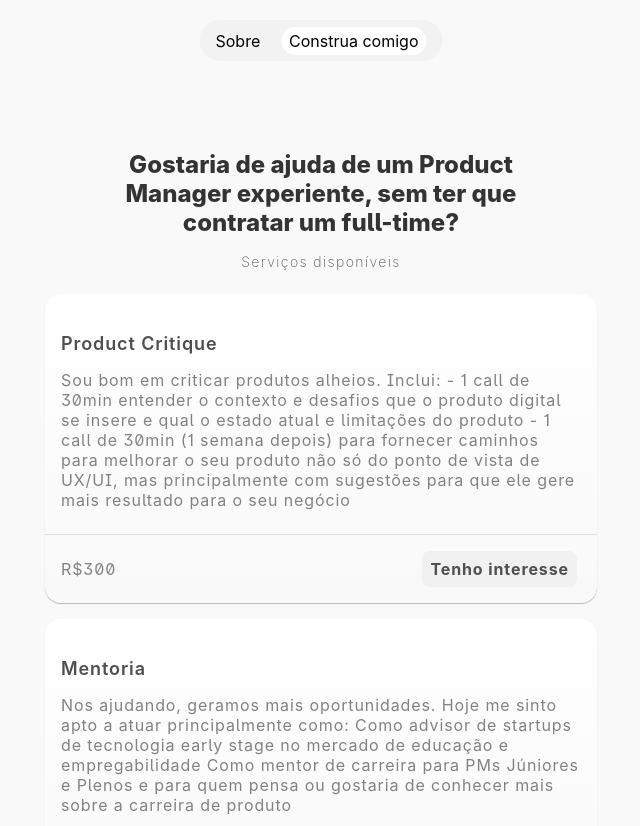
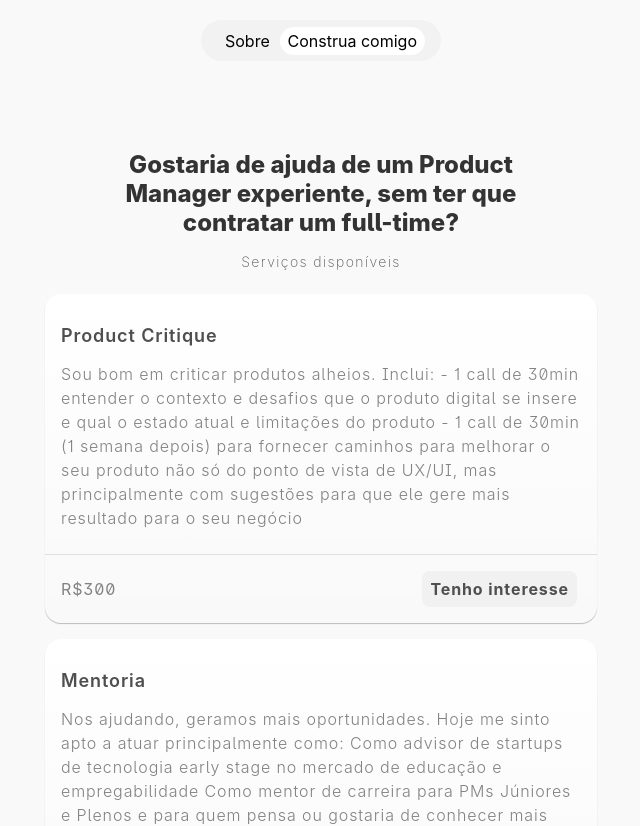
Before and after one commit to aamdias/portfolio, a React (Vite) app: page /construacomigo in a window 1280 px wide. Shown: the top 826 px of the page, without its empty margins (319-959 px from the left). Built offline with nearby package versions, Linux system fonts and the light colour scheme; a web font is replaced by a local one.

Commit message:
Adiciona Framer Motion na navbar e corrige espaçamentos na rota Construa Comigo

```diff
--- a/package.json
+++ b/package.json
@@ -11,6 +11,7 @@
   },
   "dependencies": {
     "@types/react-router-dom": "^5.3.3",
+    "framer-motion": "^10.16.4",
     "inter-font": "^3.19.0",
     "react": "^18.2.0",
     "react-dom": "^18.2.0",
--- a/src/components/Navbar/navbar.scss
+++ b/src/components/Navbar/navbar.scss
@@ -9,19 +9,32 @@
     background: #F2F2F2;
     border-radius: 24px;
     padding: 0px 16px 0px;
-    width: 211px;
+    width: 240px;
     height: 41px;
     justify-content: space-between;
+    box-sizing: border-box;
     align-items: center;
 }
 
 .navlink {
     text-decoration: none;
     color: #000;
+    padding: 4px 8px;
+    position: relative;
     font: Inter;
-    &__active{
-        background: #FFF;
-        padding: 4px 8px;
-        border-radius: 24px;
+    &__label{
+        z-index: 3;
+        position: relative;
     }
 }
+
+.pill{
+    position: absolute;
+    top: 0;
+    right: 0;
+    bottom: 0;
+    left: 0;
+    z-index: 1;
+    border-radius: 9999px;
+    background-color: #fff;
+}
--- a/src/components/Navbar/navbar.tsx
+++ b/src/components/Navbar/navbar.tsx
@@ -1,15 +1,34 @@
 import './navbar.scss';
 import { useLocation, Link } from 'react-router-dom';
+import { motion } from 'framer-motion';
 
 function Navbar() {
+    const tabs = [
+        {id: 'about', label: 'Sobre', path: '/'},
+        {id: 'build-with-me', label: 'Construa comigo' , path: '/construacomigo'},
+    ]
+
     const location = useLocation();
 
     const isActive = (path: string) => location.pathname === path;
 
     return (
         <div className="navbar">
-            <Link to="/" className = {isActive('/') ? 'navlink navlink__active' : 'navlink' } >Sobre</Link>
-            <Link to="/construacomigo" className = {isActive('/construacomigo') ? 'navlink navlink__active' : 'navlink' }>Construa comigo</Link>
+            {tabs.map((tab) => (
+                <Link
+                key={tab.id}
+                to={tab.path}
+                className = "navlink"
+                >
+                <span className = "navlink__label">{tab.label}</span>
+                {isActive(tab.path) && (
+                    <motion.div
+                        layoutId = "active-pill"
+                        className = "pill"
+                    />
+                )}
+                </Link>
+            ))}
         </div>
     );
 }
--- a/src/components/Service/service.scss
+++ b/src/components/Service/service.scss
@@ -3,9 +3,10 @@
     display: flex;
     flex-direction: column;
     max-width: 552px;
-    margin: 16px 0px 16px;
+    margin: 16px 8px 16px;
     justify-content: center;
     align-items: flex-start;
+
     border-radius: 16px;
     letter-spacing: 0.9px;
     background: linear-gradient(180deg, #FFF 0%, rgba(255, 255, 255, 0.00) 100%);
@@ -13,11 +14,9 @@
 
     &__content {
         flex: 1;
-        height: 150px;
+        box-sizing: border-box;
         margin-bottom: 16px;
-        padding: 24px 16px 0px;
-        overflow: hidden;
-        text-overflow: ellipsis;
+        padding: 16px 16px 0px;
       }
 
     &__title {
@@ -31,8 +30,10 @@
     &__description {
       color: 828282;
       font-size: 16px;
+      width: fit-content;
       font-family: Inter;
-      font-weight: 400;
+      line-height: 1.5;
+      font-weight: 300;
       margin-bottom: 8px;
     }
 
```
Also changed, not shown: 1 other file (tests, documents, lock files or other folders).
